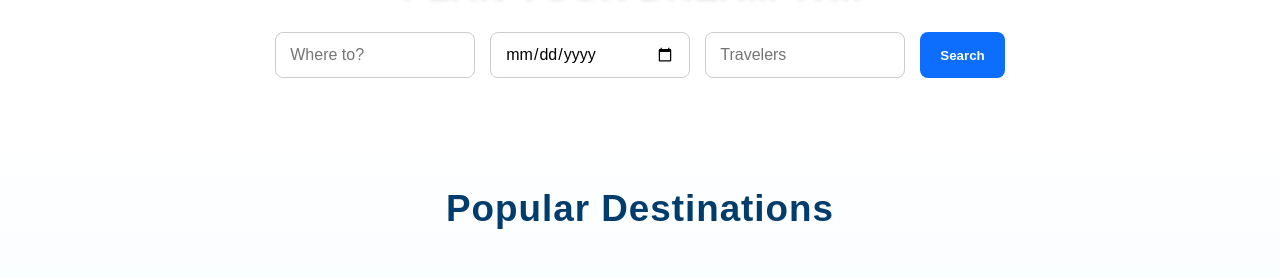
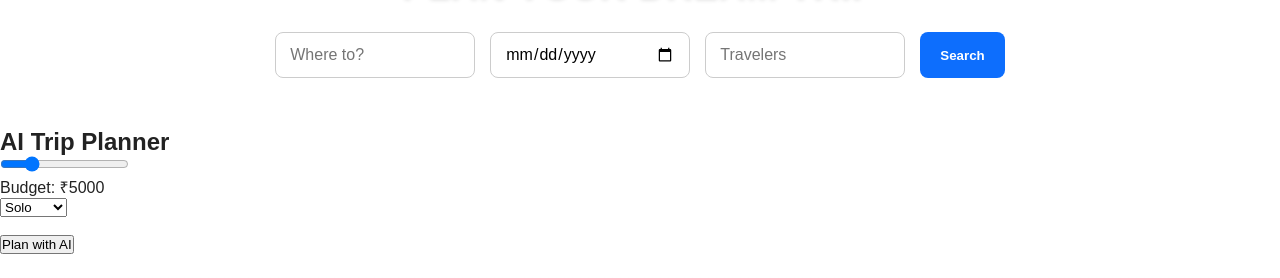
Before and after one commit to Riya21-creator/Travel_Tourisim, a React (Vite) app: page /#/home in a window 1280 px wide. Shown: the part 947-1225 px from the top of the page. Built offline with nearby package versions, Linux system fonts and the light colour scheme.

Commit message:
Added AI budget generator feature

```diff
--- a/src/pages/Home.jsx
+++ b/src/pages/Home.jsx
@@ -1,10 +1,41 @@
 import "./Home.css";
 import { FaPlane, FaHotel, FaGlobeAsia, FaCar } from "react-icons/fa";
+import { useState } from "react";
+import { useRef } from "react";
 
-import { useRef } from "react";
+
 
 function Home() {
   const trackRef = useRef(null);
+   // ✅ AI States
+  const [budget, setBudget] = useState(5000);
+  const [travelType, setTravelType] = useState("Solo");
+  const [response, setResponse] = useState("");
+
+  const handleAI = async () => {
+  console.log("Button Clicked ✅");
+
+  try {
+    const res = await fetch("http://localhost:5000/ai-trip", {
+      method: "POST",
+      headers: {
+        "Content-Type": "application/json",
+      },
+      body: JSON.stringify({
+        budget,
+        travelType,
+      }),
+    });
+
+    const data = await res.json();
+    console.log("Response:", data);
+    setResponse(data.result);
+  } catch (error) {
+    console.error("Error:", error);
+    setResponse("Something went wrong. Please try again.");
+  }
+};
+
 
   const nextSlide = () => {
     trackRef.current.scrollBy({ left: 320, behavior: "smooth" });
@@ -13,6 +44,8 @@ function Home() {
   const prevSlide = () => {
     trackRef.current.scrollBy({ left: -320, behavior: "smooth" });
   };
+
+
   return (
     <div className="home">
       {/* ⭐ HERO SECTION (SHOULD BE FIRST) */}
@@ -37,6 +70,40 @@ function Home() {
           <button>Search</button>
   </div>
 </section>
+          {/* 🤖 AI TRIP PLANNER */}
+        <section className="ai-planner">
+        <h2>AI Trip Planner</h2>
+
+        <input
+          type="range"
+          min="1000"
+          max="20000"
+          value={budget}
+          onChange={(e) => setBudget(e.target.value)}
+        />
+        <p>Budget: ₹{budget}</p>
+
+        <select
+          value={travelType}
+          onChange={(e) => setTravelType(e.target.value)}
+        >
+          <option>Solo</option>
+          <option>Family</option>
+          <option>Couple</option>
+          <option>Friends</option>
+        </select>
+
+        <br /><br />
+
+        <button type="button" onClick={handleAI}>
+        Plan with AI
+        </button>
+
+        <pre style={{ textAlign: "left", marginTop: "20px" }}>
+          {response}
+        </pre>
+      </section>
+
 
 
 
```
Also changed, not shown: package.json (+19 -4 lines), 2 other files (tests, documents, lock files or other folders).
